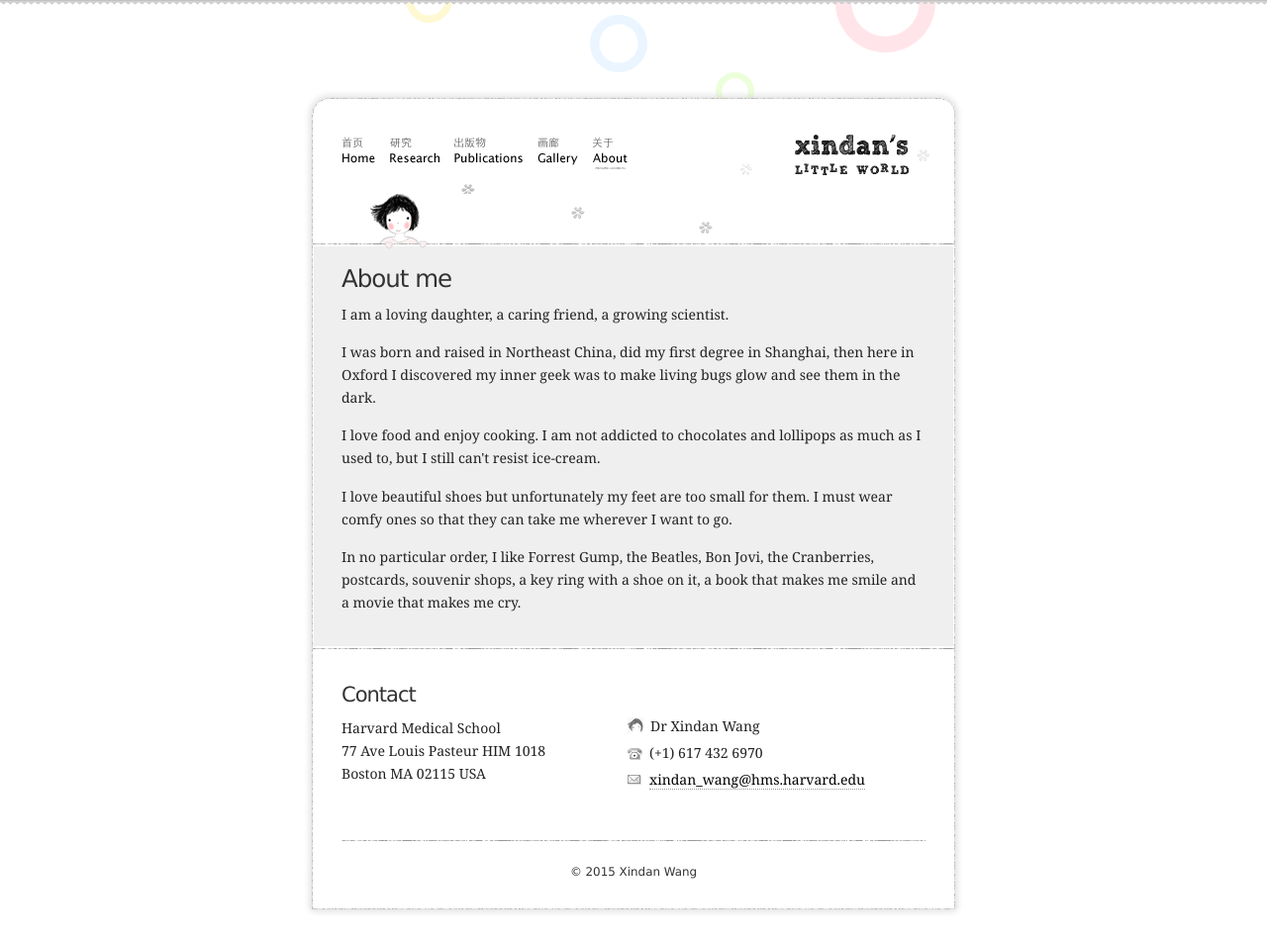
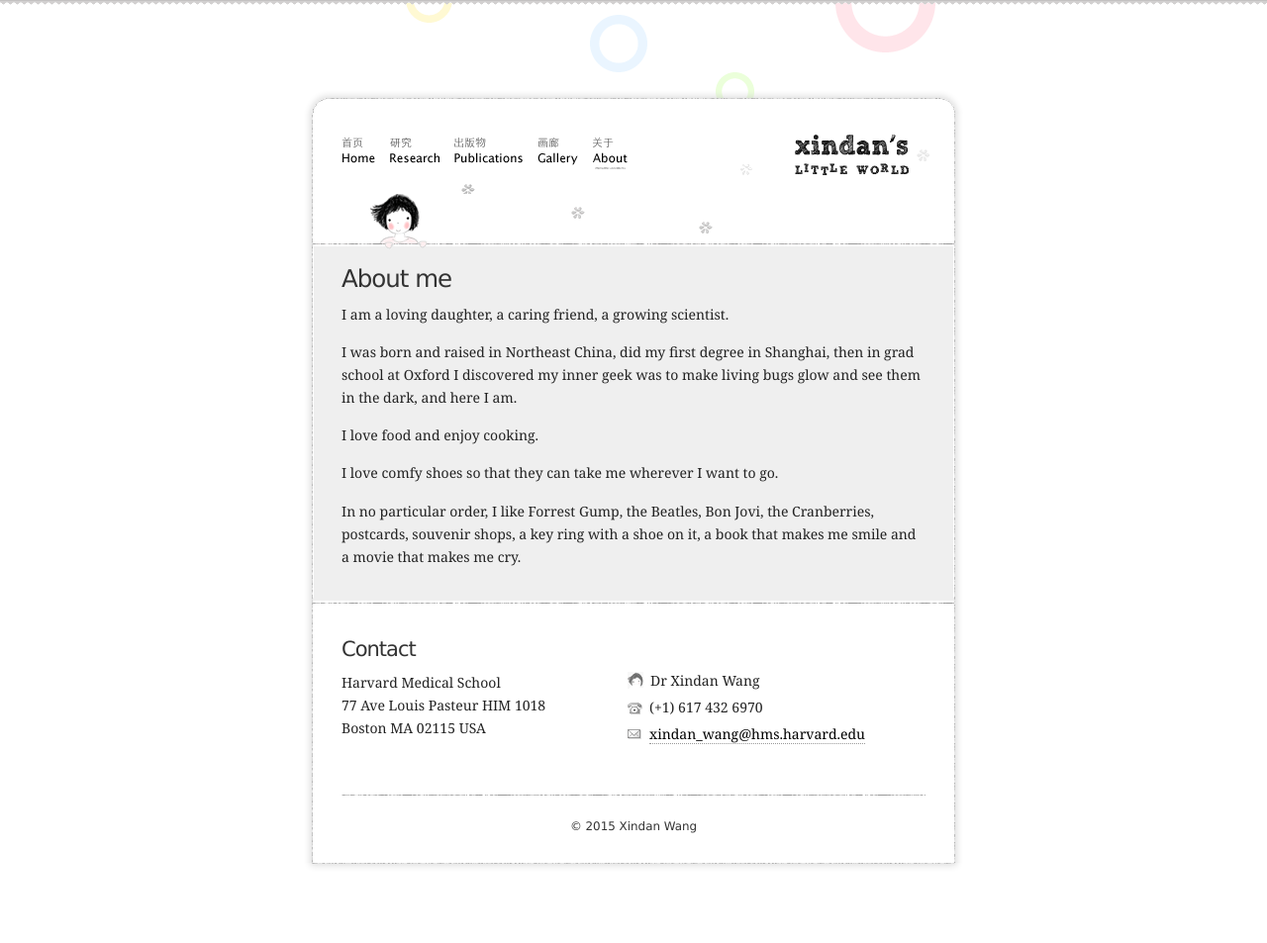
Before and after one commit to xindan/xindan.github.io, a Jekyll site: the page built from about/index.html, in a window 1280 px wide. Shown: the whole page at 99% size. Built offline with Jekyll 4.4.1, drawn with Linux system fonts in a browser that asks for light colours; Markdown is read by kramdown in place of the engine named in the settings; after the commit the page ends 907 px from its top, so only the background shows below that.

Commit message:
Content updates

```diff
--- a/about/index.html
+++ b/about/index.html
@@ -8,9 +8,9 @@ class: about
 <div id="main-content">
 	<h2>About me</h2>
 	<p>I am a loving daughter, a caring friend, a growing scientist.</p>
-	<p>I was born and raised in Northeast China, did my first degree in Shanghai, then here in Oxford I discovered my inner geek was to make living bugs glow and see them in the dark.</p>
-	<p>I love food and enjoy cooking. I am not addicted to chocolates and lollipops as much as I used to, but I still can't resist ice-cream.</p>
-	<p>I love beautiful shoes but unfortunately my feet are too small for them. I must wear comfy ones so that they can take me wherever I want to go.</p>
+	<p>I was born and raised in Northeast China, did my first degree in Shanghai, then in grad school at Oxford I discovered my inner geek was to make living bugs glow and see them in the dark, and here I am.</p>
+	<p>I love food and enjoy cooking.</p>
+	<p>I love comfy shoes so that they can take me wherever I want to go.</p>
 	<p>In no particular order, I like Forrest Gump, the Beatles, Bon Jovi, the Cranberries, postcards, souvenir shops, a key ring with a shoe on it, a book that makes me smile and a movie that makes me cry.</p>
 </div>
 <div id="main-bot"></div>
--- a/research/index.html
+++ b/research/index.html
@@ -8,7 +8,7 @@ class: research
 <div id="main-content">
 	<h2>Research</h2>
 	<p>Central to the life process is the accurate replication of DNA and the faithful segregation of newly replicated DNA sister copies to daughter cells. My graduate research was focused on understanding how <i>E. coli</i> organizes and segregates its chromosome. By simultaneously tracking pairwise combinations of genetic loci, I discovered that the left and right chromosome arms reside in opposite halves of the cell with the replication origin between them. This finding marked the beginning of my scientific path.</p>
-	<p>My postdoctoral studies have focused on how <i>Bacillus subtilis</i> organizes and segregates its chromosome. I found that <i>B. subtilis</i> chromosome flows a usual choreography and oscillates between two disparate patterns during every cell cycle. My studies revealed that the partitioning system and condensin complex are the drivers for this oscillatory cycle.</p>
+	<p>My postdoctoral studies have focused on how <i>Bacillus subtilis</i> organizes and segregates its chromosome. I found that <i>B. subtilis</i> chromosome follows a usual choreography and oscillates between two disparate patterns during every cell cycle. My studies revealed that the broadly  conserved partitioning system and condensin complex are the drivers for this oscillatory cycle.</p>
 	<p>My current research combines classic and modern molecular, genetic and imaging approaches to study the contribution of a set of highly conserved factors in bacterial chromosome biology. Taking the many strengths of studying bacteria, my goal is to uncover general principles of chromosome organization and segregation in all domains of life.</p>
 </div>
 <div id="main-bot"></div>
```
